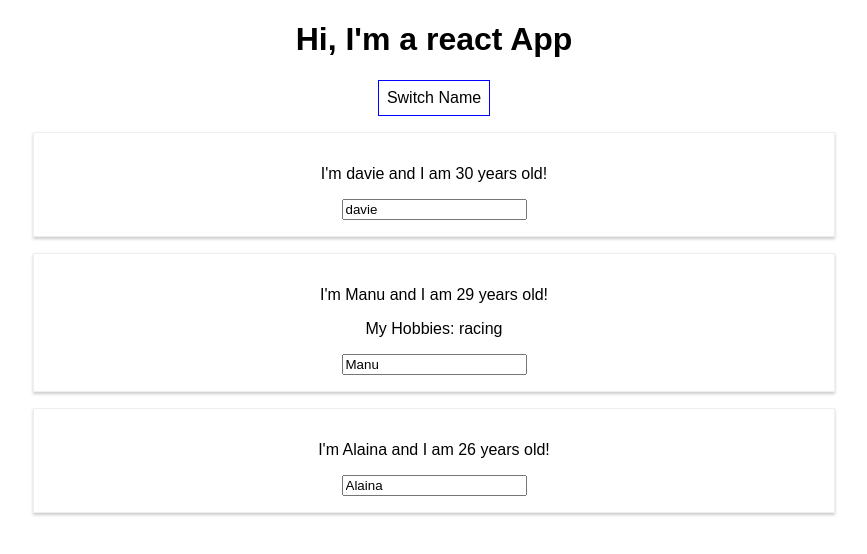
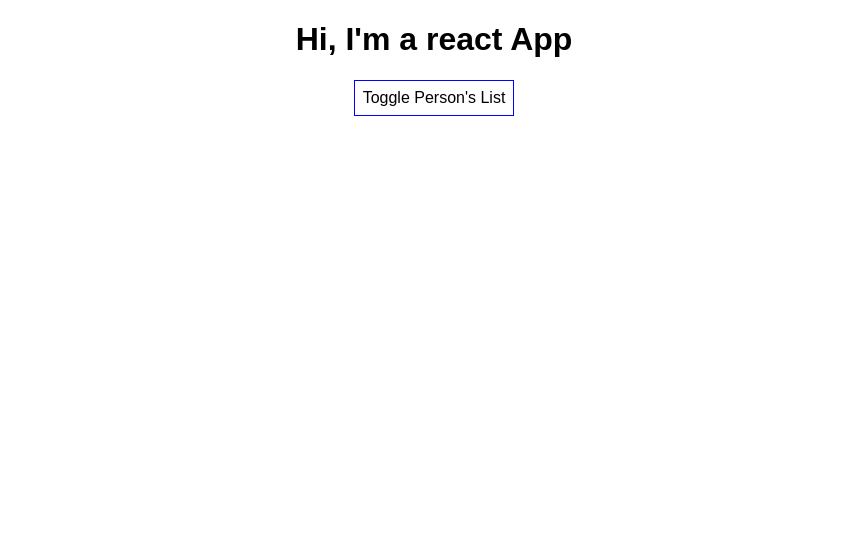
Before and after one commit to jonathanLindquist/react-complete-guide, a React (Create React App) app: page / in a window 1280 px wide. Shown: the top 554 px of the page, without its empty margins (206-1073 px from the left). Built offline with nearby package versions, Linux system fonts and the light colour scheme.

Commit message:
getting through lists and conditionals

```diff
--- a/src/App.js
+++ b/src/App.js
@@ -5,32 +5,59 @@
 class App extends Component {
 	state = {
 		persons: [
-			{ name: 'davie', age: 30, username: 'default username value' }, //
-			{ name: 'Manu', age: 29, username: 'default username value' },
-			{ name: 'Alaina', age: 26, username: 'default username value' }
-		]
+			{ id: 'asdfasdf', name: 'davie', age: 30, username: 'default username value' }, //
+			{ id: 'qwerqerf', name: 'Manu', age: 29, username: 'default username value' },
+			{ id: 'ZXczxvff', name: 'Alaina', age: 26, username: 'default username value' }
+		],
+		showPersons: false
 	};
 
-	switchNameHandler = (newName) => {
-		// console.log('Was clicked!');
-		// DON'T DO THIS!!! this.state.persons[0].name = 'Jonathan';
-		this.setState({
-			persons: [
-				{ name: newName, age: 40 }, //
-				{ name: 'Manu', age: 63 },
-				{ name: 'Alaina', age: 35 }
-			]
+	// switchNameHandler = (newName) => {
+	// 	// console.log('Was clicked!');
+	// 	// DON'T DO THIS!!! this.state.persons[0].name = 'Jonathan';
+	// 	this.setState({
+	// 		persons: [
+	// 			{ name: newName, age: 40 }, //
+	// 			{ name: 'Manu', age: 63 },
+	// 			{ name: 'Alaina', age: 35 }
+	// 		]
+	// 	});
+	// };
+
+	nameChangedHandler = (event, id) => {
+    // get index by ID
+    const personIndex = this.state.persons.findIndex(p => {
+      return p.id === id;
+    });
+
+    // copy of person
+    const person = {
+      ...this.state.persons[personIndex]
+    };
+
+    // const person = Object.assign({}, this.state.persons[personIndex]);
+
+    // set name on the copied version
+    person.name = event.target.value;
+
+    const persons = [...this.state.persons]; // copy of persons array
+    persons[personIndex] = person;
+
+    this.setState({
+			persons: persons
 		});
 	};
 
-	nameChangedHandler = (event) => {
-		this.setState({
-			persons: [
-				{ name: 'Jonathan', age: 40 }, //
-				{ name: event.target.value, age: 63 },
-				{ name: 'Alaina', age: 35 }
-			]
-		});
+	deletePersonHandler = (personIndex) => {
+		// const persons = this.state.persons.slice();
+		const persons = [ ...this.state.persons ];
+		persons.splice(personIndex, 1);
+		this.setState({ persons: persons });
+	};
+
+	togglePersonsHandler = () => {
+		const doesShow = this.state.showPersons;
+		this.setState({ showPersons: !doesShow });
 	};
 
 	render() {
@@ -42,33 +69,49 @@
 			cursor: 'pointer'
 		};
 
+		let persons = null;
+
+		if (this.state.showPersons) {
+			persons = (
+				<div>
+					{this.state.persons.map((person, index) => {
+						return (
+              <Person
+                click={() => this.deletePersonHandler(index)}
+                name={person.name}
+                age={person.age}
+                key={person.id}
+                changed={(event) => this.nameChangedHandler(event, person.id)}
+              />
+						);
+					})}
+				</div>
+			);
+		}
+
 		return (
 			<div className="App">
 				<h1>Hi, I'm a react App</h1>
-				<button style={style} onClick={() => this.switchNameHandler('Jonathan!!')}>
-					Switch Name
+				<button style={style} onClick={this.togglePersonsHandler}>
+					Toggle Person's List
 				</button>
-				<Person
-					name={this.state.persons[0].name}
-					age={this.state.persons[0].age}
-				/>
-				<Person
-					name={this.state.persons[1].name}
-					age={this.state.persons[1].age}
-					click={this.switchNameHandler.bind(this, 'Jonathan!')}
-					changed={this.nameChangedHandler}
-				>
-					My Hobbies: racing
-				</Person>
-				<Person
-					name={this.state.persons[2].name}
-					age={this.state.persons[2].age}
-				/>
+				{persons}
 			</div>
 		);
 	}
 	// return React.createElement('div', {className: 'App'}, React.createElement('h1', null, 'Does this work now?'))
 }
+
+// <Person name={this.state.persons[0].name} age={this.state.persons[0].age} />
+// <Person
+// name={this.state.persons[1].name}
+// age={this.state.persons[1].age}
+// click={this.switchNameHandler.bind(this, 'Jonathan!')}
+// changed={this.nameChangedHandler}
+// >
+// My Hobbies: racing
+// </Person>
+// <Person name={this.state.persons[2].name} age={this.state.persons[2].age} />
 
 export default App;
 
```
